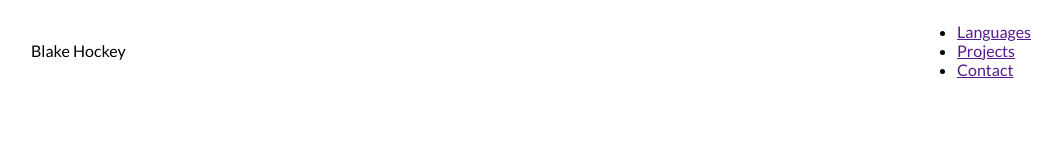
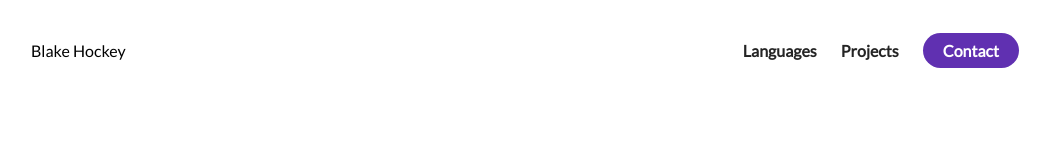
Before and after one commit to BlakeCameron78/E-Portfolio, a plain HTML site: page index.html in a window 1280 px wide. Shown: the whole page, without its empty margins (109-1171 px from the left). Drawn offline with Linux system fonts and the light colour scheme.

Commit message:
Navigation

```diff
--- a/style.css
+++ b/style.css
@@ -18,6 +18,10 @@ p {
     font-size: 16px;
 }
 
+li {
+    list-style-type: none;
+}
+
 /* NAVIGATION */
 
 nav {
@@ -29,3 +33,21 @@ nav {
     justify-content: space-between;
     align-items: center;
 }
+
+.nav__link--list {
+    display: flex;
+}
+
+.nav__link--anchor {
+    margin: 0 12px;
+    color: #242424;
+    text-decoration: none;
+    font-weight: 700;
+}
+
+.nav__link--anchor-primary {
+    background-color: #6030b1;
+    padding: 8px 20px;
+    border-radius: 50px;
+    color: white;
+}
```
